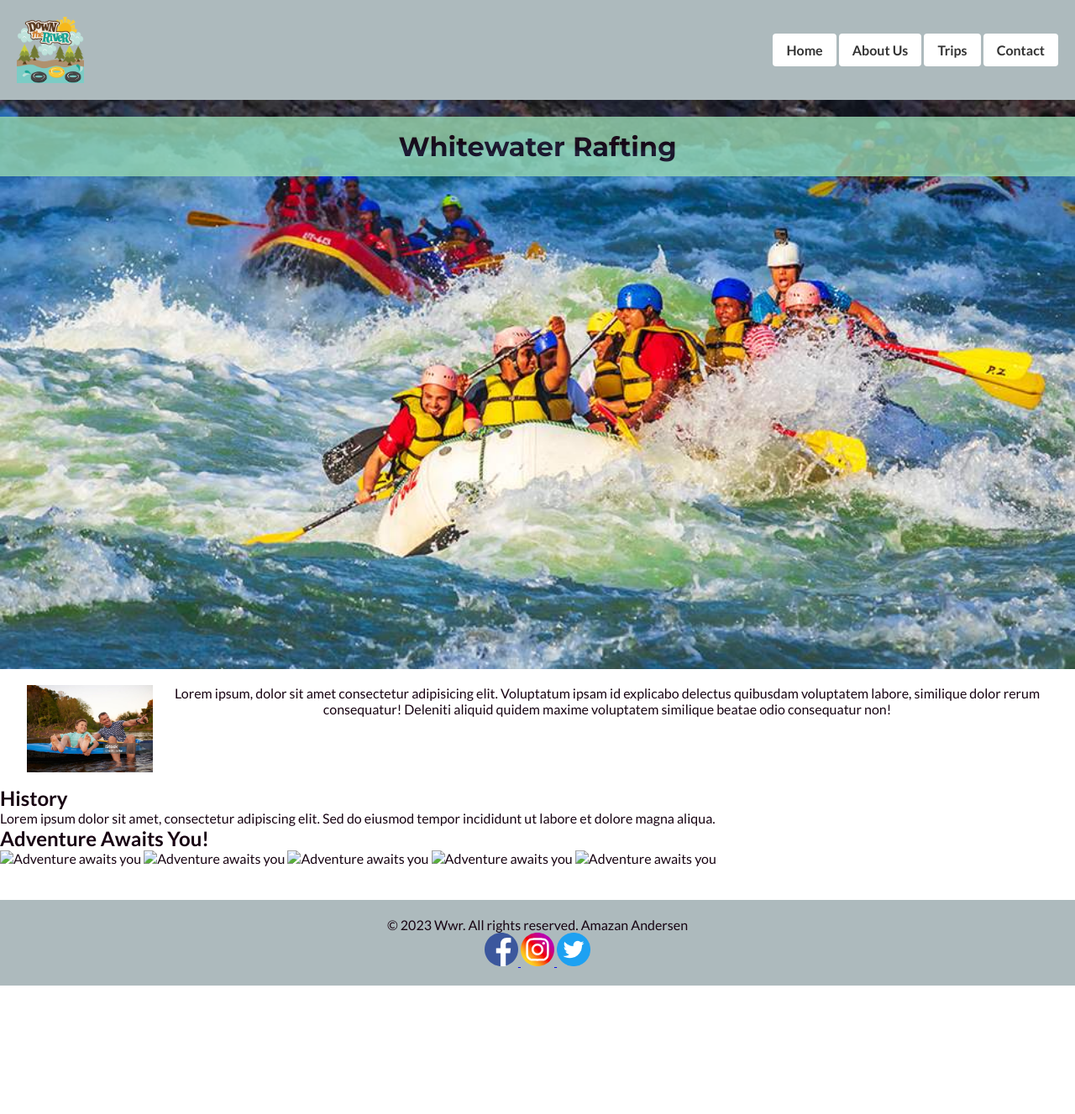
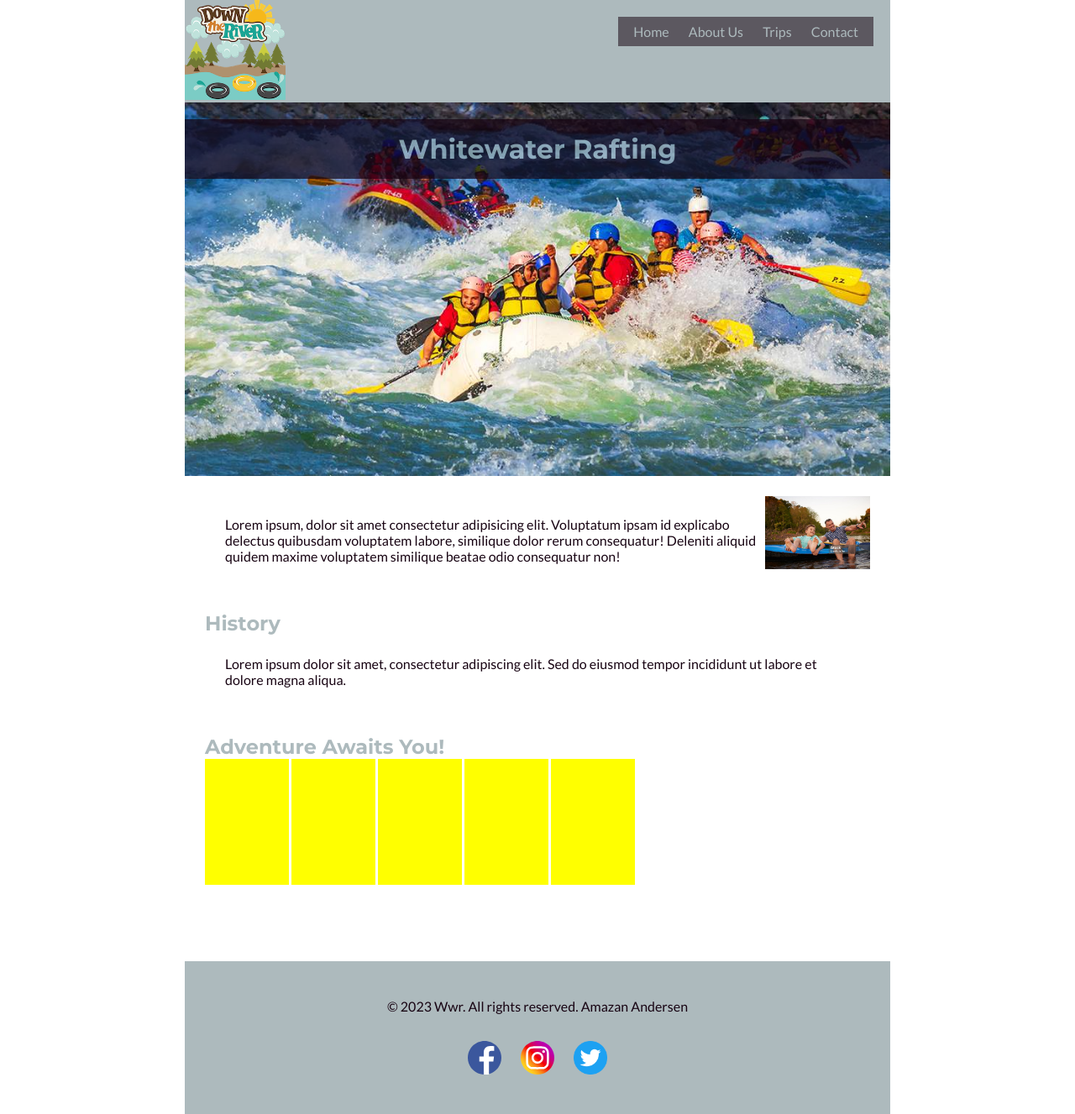
Before and after one commit to Andersen25/wdd130, a plain HTML site: page wwr/about.html in a window 1280 px wide. Shown: the whole page at 84% size. Before the commit the page ends 1174 px from the top, so only its background shows below. Drawn offline with Linux system fonts and the light colour scheme.

Commit message:
About Us Page last update

```diff
--- a/styles/rafting.css
+++ b/styles/rafting.css
@@ -6,11 +6,72 @@
   --heading-font: "Montserrat", sans-serif;
   --body-font: "Lato", sans-serif;
 }
+header {
+    background-color: var(--primary-color);
+    color: var(--accent2-color);
+    position : relative;
+  }
+header nav {
+    float: right;
+    margin: 20px;
+    background-color: var(--secondary-color);
 
+}
+nav a {
+    color: var(--primary-color);
+    text-decoration: none;
+    padding: 10px;
+}
+nav a:hover {
+  color: var(--accent2-color);
+}
+.logo{
+    width: 120px;
+}
 * {
   margin: 0;
   padding: 0;
   box-sizing: border-box;
+}
+
+header, main, footer {
+  width: 840px;
+  margin: 0 auto;
+}
+h1, h2 {
+  font-family: var(--heading-font);
+  color: var(--primary-color);
+}
+
+nav, p, section, article {
+  margin: 16px;
+  padding: 8px;
+}
+.socialmedia a {
+    text-decoration: none;
+}
+.hero {
+  position: relative;
+}
+.hero img {
+    display: block;
+    width: 100%;
+    height: auto;
+  }
+h1 {
+  position: absolute;
+  top: 20px;
+  width: 100%;
+  padding: 16px;
+  text-align: center;
+  opacity: 0.7;
+  background-color: var(--accent1-color);
+}
+
+
+.hero article img {
+  float: right;
+  width: 125px;
 }
 
 body {
@@ -18,123 +79,18 @@ body {
   color: var(--accent1-color);
 }
 
-header {
-  display: grid;
-  grid-template-columns: auto 1fr;
-  align-items: center;
-  background-color: var(--primary-color);
-  padding: 20px;
-  gap: 20px;
-}
-
-header .logo {
-  width: 80px;
-  height: auto;
-}
-
-header nav {
-  justify-self: end;
-}
-
-header nav ul {
-  display: flex;
-  list-style: none;
-  gap: 16px;
-}
-
-header nav a {
-  text-decoration: none;
-  padding: 10px 16px;
-  background-color: #fff;
-  color: #333;
-  border-radius: 4px;
-  font-weight: bold;
-  transition: background-color 0.3s ease;
-}
-
-header nav a:hover {
-  background-color: var(--accent2-color);
-  color: #000;
-}
-
-.hero {
-  position: relative;
-  text-align: center;
-}
-
-.hero img {
-  width: 100%;
-  height: auto;
-}
-
-.hero h1 {
-  position: absolute;
-  top: 20px;
-  width: 100%;
-  background-color: var(--accent2-color);
-  opacity: 0.8;
-  padding: 16px;
-  font-family: var(--heading-font);
-}
-
-.hero article {
-  display: flex;
-  justify-content: space-between;
-  align-items: flex-start;
-  margin: 16px;
-}
-
-.hero article img {
-  width: 150px;
-  margin-left: 16px;
-}
-
-.history {
-  padding: 16px;
-}
-
-.history-content {
-  display: grid;
-  grid-template-columns: 1fr auto 1fr;
-  gap: 20px;
-  align-items: center;
-}
-
-.adventures {
-  padding: 16px;
-}
-
-.adventure-gallery {
-  display: flex;
-  justify-content: space-between;
-  gap: 16px;
-  flex-wrap: wrap;
-}
-
-.adventure-gallery figure {
-  flex: 1 1 18%;
-  text-align: center;
-}
-
-.adventure-gallery img {
-  width: 100%;
-  height: auto;
-  border-radius: 8px;
-}
-
-figcaption {
-  margin-top: 8px;
-  font-size: 0.9rem;
-  color: var(--secondary-color);
+section img {
+  width: 100px;
+  height: 150px;
 }
 
 footer {
   background-color: var(--primary-color);
   text-align: center;
   padding: 20px;
-  margin-top: 40px;
+  margin-top: 80px;
 }
 
 .socialmedia a img {
-  margin: 0 10px;
+  margin: 0 30px;
 }
--- a/wwr/about.html
+++ b/wwr/about.html
@@ -16,7 +16,7 @@
 </head>
 <body>
     <header>
-     <img src="images/logo.png" alt="Wwr Logo" class="logo">
+     <img src="../images/logo.png" alt="Wwr Logo" class="logo">
         <nav>
             <a href="index.html">Home</a>
             <a href="about.html">About Us</a>
@@ -26,10 +26,10 @@
     </header>
     <main>
         <div class="hero">
-            <img src="images/hero.jpg" alt="Hero image of rafting adventure">
+            <img src="../images/hero.jpg" alt="Hero image of rafting adventure">
             <h1> Whitewater Rafting  </h1>
             <article>
-                <img src="images/happycostumer.jpg" alt="images of a Happy customer">
+                <img src="../images/happycostumer.jpg" alt="images of a Happy customer">
                 <p>Lorem ipsum, dolor sit amet consectetur adipisicing elit. Voluptatum ipsam id explicabo delectus quibusdam voluptatem labore, similique dolor rerum consequatur! Deleniti aliquid quidem maxime voluptatem similique beatae odio consequatur non!</p>
 
             </article>
@@ -41,11 +41,11 @@
         </section>
         <section>
                 <h2>Adventure Awaits You!</h2>
-                <img src="images/adventure.jpg" alt="Adventure awaits you">
-                <img src="images/adventure.jpg" alt="Adventure awaits you">
-                <img src="images/adventure.jpg" alt="Adventure awaits you">
-                <img src="images/adventure.jpg" alt="Adventure awaits you">
-                <img src="images/adventure.jpg" alt="Adventure awaits you">
+                <img src="../images/cx.png" alt="...">
+                <img src="../images/cx.png" alt="...">
+                <img src="../images/cx.png" alt="...">
+                <img src="../images/cx.png" alt="...">
+                <img src="../images/cx.png" alt="...">
 
         </section>
 
@@ -54,13 +54,13 @@
         <p>&copy; 2023 Wwr. All rights reserved. Amazan Andersen</p>
         <nav class="social media">
             <a href = "https://www.facebook.com/Wwr">
-                <img src="images/facebooklogo.svg" alt="Facebook Icon" width="40" height="40">
+                <img src="../images/facebooklogo.svg" alt="Facebook Icon" width="40" height="40">
             </a>
             <a href = "https://www.instagram.com/Wwr">
-                <img src="images/instagramlogo.svg" alt="Instagram Icon" width="40" height="40">
+                <img src="../images/instagramlogo.svg" alt="Instagram Icon" width="40" height="40">
             </a>
             <a href = "https://www.twitter.com/Wwr">
-                <img src="images/twitterlogo.png" alt="Twitter Icon" width="40" height="40">
+                <img src="../images/twitterlogo.png" alt="Twitter Icon" width="40" height="40">
             </a>
         </nav>
     </footer>
```
Also changed, not shown: images/cx.png (added), images/facebooklogo.svg (renamed from wwr/images/facebooklogo.svg), images/happycostumer.jpg (renamed from wwr/images/happycostumer.jpg), images/hero.jpg (renamed from wwr/images/hero.jpg), images/instagramlogo.svg (renamed from wwr/images/instagramlogo.svg), images/logo.png (renamed from wwr/images/logo.png), images/twitterlogo.png (renamed from wwr/images/twitterlogo.png), 2 other files.
